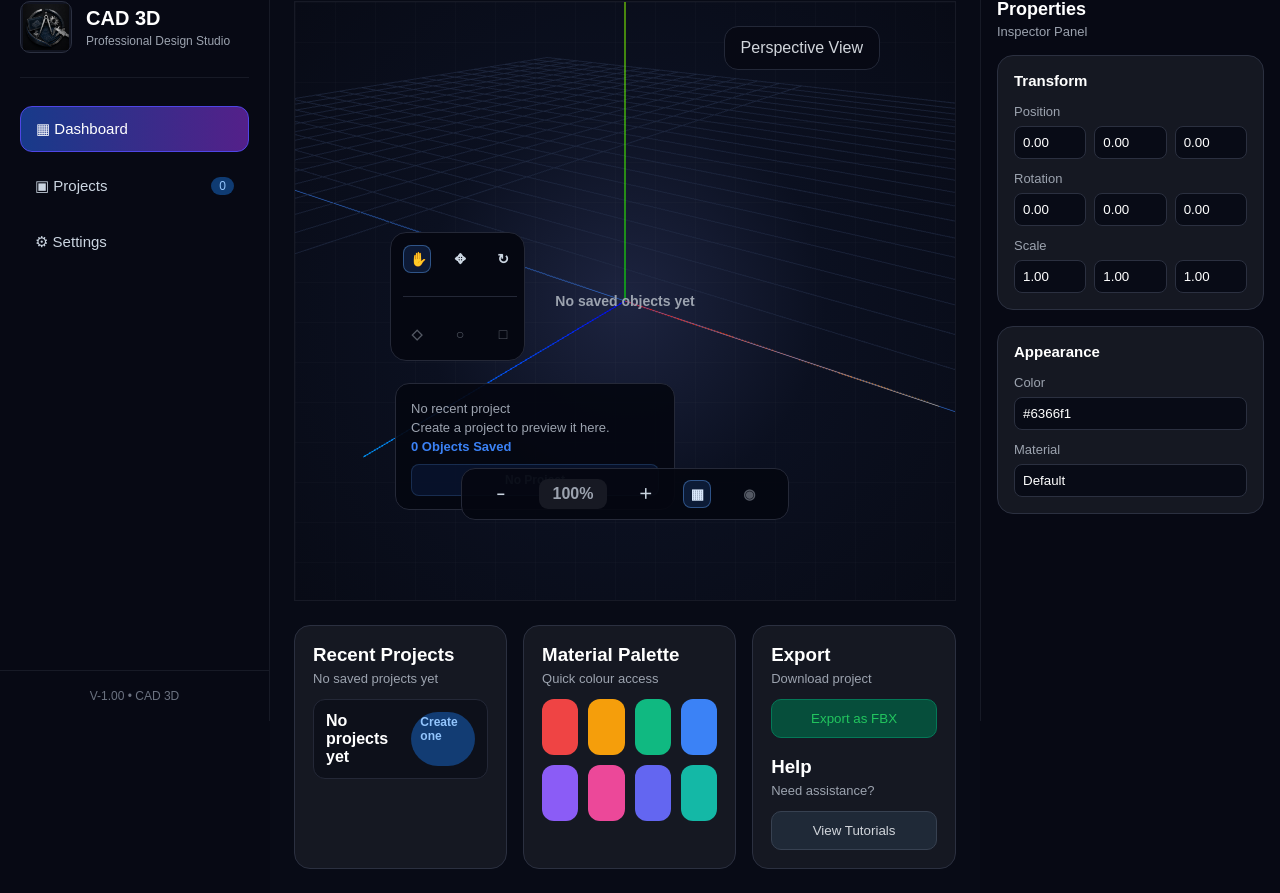
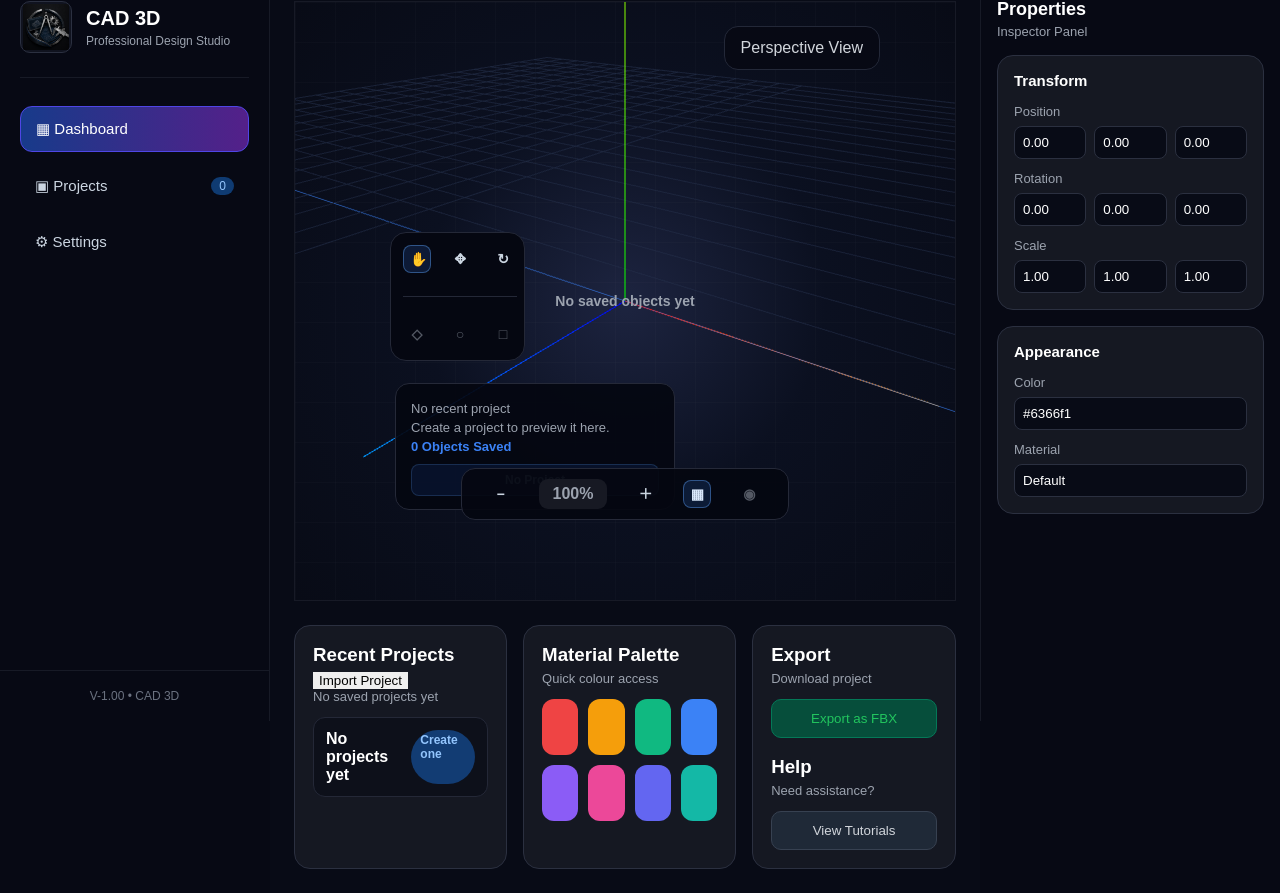
Before and after one commit to Snachit19/Objex_CAD, a Flask app: page /dashboard in a window 1280 px wide. Shown: the part 79-972 px from the top of the page. Run offline with Flask 3, Linux system fonts and the light colour scheme; the visitor is signed in with stand-in values (Sample User, id 1); data that the repository does not hold is empty.

Commit message:
ui: add Import Project button to Recent Projects card

```diff
--- a/app/templates/dashboard.html
+++ b/app/templates/dashboard.html
@@ -90,8 +90,13 @@
 
     <section class="dashboard-cards">
     <div class="card">
-      <h3>Recent Projects</h3>
+      <div class="card-header-row">
+        <h3>Recent Projects</h3>
+        <button id="importProjectBtn" class="import-project-btn" type="button">Import Project</button>
+      </div>
       <p id="recentProjectsMeta">Loading projects...</p>
+      <p id="importProjectError" class="import-project-error" style="display:none;"></p>
+      <input id="importProjectFileInput" type="file" accept=".json,.objex.json,application/json" hidden>
 
       <div id="projectList">
         <div class="mock-project">
@@ -193,8 +198,11 @@
 <script src="/static/js/common/api.js"></script>
 <script src="https://cdnjs.cloudflare.com/ajax/libs/three.js/r128/three.min.js"></script>
 <script src="https://cdn.jsdelivr.net/npm/three@0.128.0/examples/js/controls/OrbitControls.js"></script>
+<script src="/static/js/cad/designSchema.js"></script>
+<script src="/static/js/cad/designValidator.js"></script>
 <script src="/static/js/dashboard/recentProjectPreview.js"></script>
 <script src="/static/js/dashboard/createProject.js"></script>
+<script src="/static/js/dashboard/importProject.js"></script>
 
   <script>
     // On page load — check if user is logged in and load their name
```
